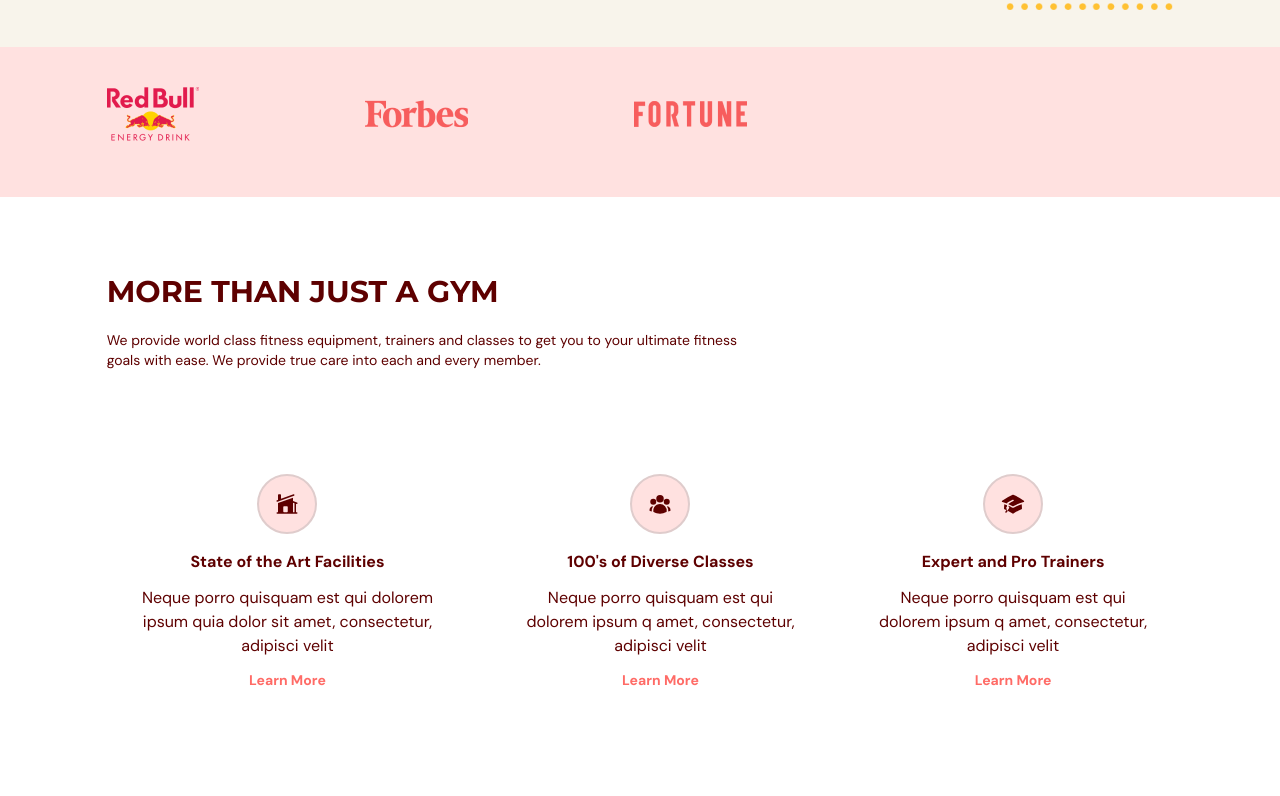
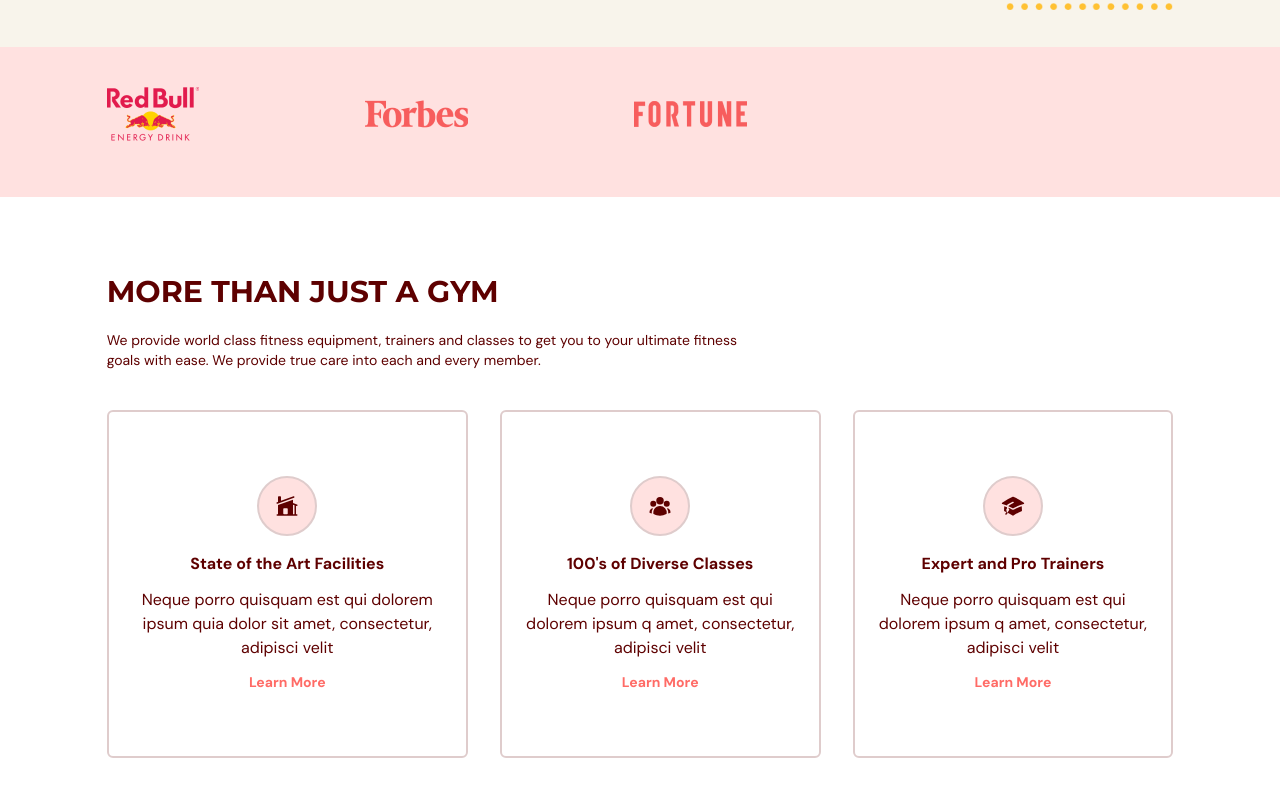
Before and after one commit to minhalAftab/gym-react-website, a React (Vite) app: page / in a window 1280 px wide. Shown: the part 626-1422 px from the top of the page. Built offline with nearby package versions, Linux system fonts and the light colour scheme.

Commit message:
Adding Transition Effect to Benefits Containers

```diff
--- a/src/scenes/benefits/Benefit.tsx
+++ b/src/scenes/benefits/Benefit.tsx
@@ -1,4 +1,5 @@
 import { SelectedPage } from "@/shared/types";
+import { motion } from "framer-motion";
 import AnchorLink from "react-anchor-link-smooth-scroll";
 type Props = {
   icon: JSX.Element;
@@ -6,10 +7,16 @@
   description: string;
   setSelectedPage: (value: SelectedPage) => void;
 };
-
+const childVariant = {
+  hiden: { opacity: 0, scale: 0.9 },
+  visible: { opacity: 1, scale: 1 },
+};
 const Benefit = ({ icon, title, description, setSelectedPage }: Props) => {
   return (
-    <div className="mt-5 rounded-md border-gray-100 px-5 py-16 text-center">
+    <motion.div
+      variants={childVariant}
+      className="mt-5 rounded-md border-2 border-gray-100 px-5 py-16 text-center"
+    >
       <div className="mb-4 flex justify-center">
         <div className="rounded-full border-2 border-gray-100 bg-primary-100 p-4">
           {icon}
@@ -24,7 +31,7 @@
       >
         <p>Learn More</p>
       </AnchorLink>
-    </div>
+    </motion.div>
   );
 };
 
--- a/src/scenes/benefits/index.tsx
+++ b/src/scenes/benefits/index.tsx
@@ -33,6 +33,13 @@
   },
 ];
 
+const container = {
+  hidden: {},
+  visible: {
+    tranistion: { staggerChildren: 0.2 },
+  },
+};
+
 const Benefits = ({ setSelectedPage }: Props) => {
   return (
     <section id="benefits" className="mx-auto min-h-full w-5/6 py-20">
@@ -50,7 +57,13 @@
           </p>
         </div>
         {/** BENEFITS */}
-        <div className="mt-5 items-center justify-between gap-8 md:flex">
+        <motion.div
+          className="mt-5 items-center justify-between gap-8 md:flex"
+          initial="hidden"
+          whileInView="visible"
+          viewport={{ once: true, amount: 0.5 }}
+          variants={container}
+        >
           {benefits.map((benefit: BenefitType) => (
             <Benefit
               key={benefit.title}
@@ -60,7 +73,7 @@
               setSelectedPage={setSelectedPage}
             />
           ))}
-        </div>
+        </motion.div>
       </motion.div>
     </section>
   );
```
